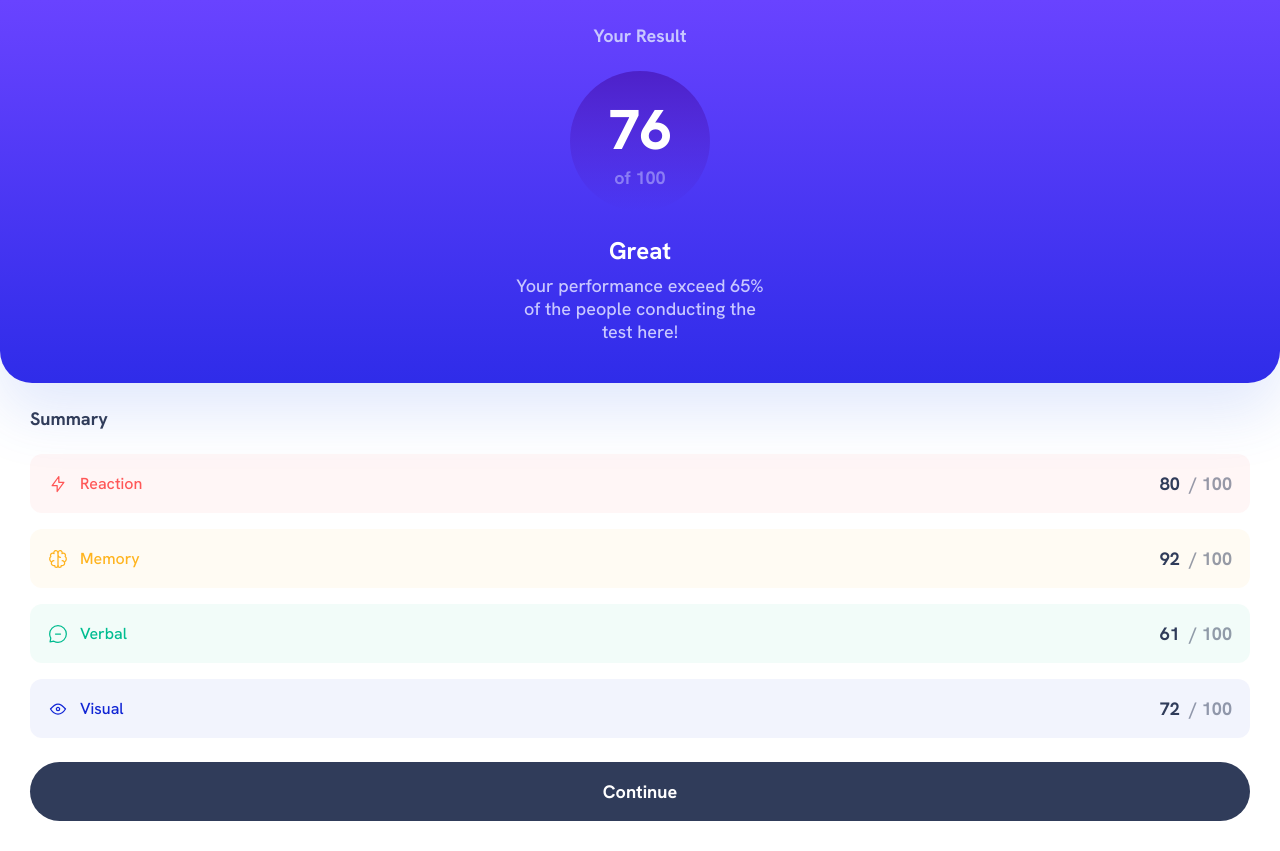
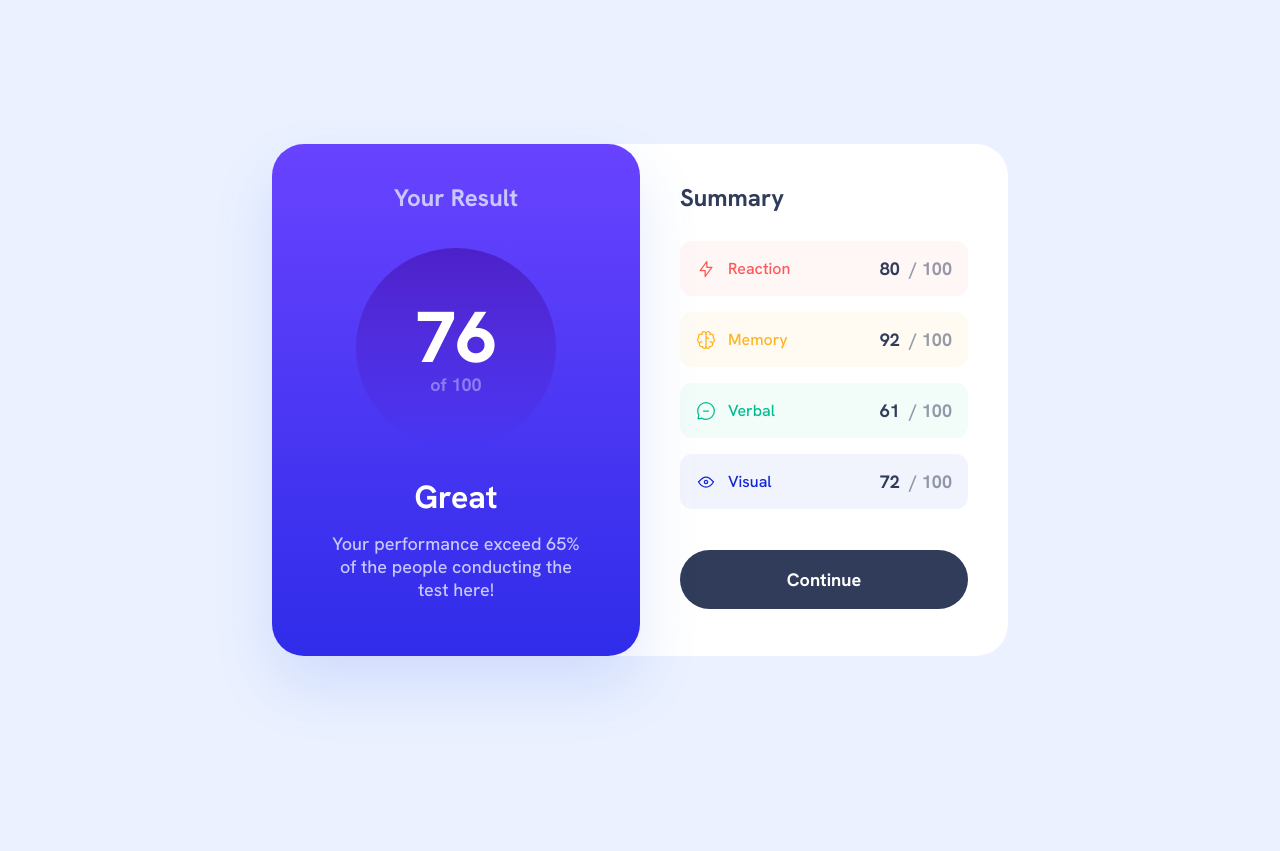
Before and after one commit to natho19/frontend-mentor-challenges, a plain HTML site: page 002-results-summary-component/index.html in a window 1280 px wide. After the commit the page ends 800 px from the top, so only its background shows below. Drawn offline with Linux system fonts and the light colour scheme.

Commit message:
responsive version desktop

```diff
--- a/002-results-summary-component/assets/css/style.css
+++ b/002-results-summary-component/assets/css/style.css
@@ -3,6 +3,7 @@
     --dark-navy: hsl(223, 30%, 27%);
     --white: hsl(0, 0%, 100%);
     --light-blue: hsl(241, 100%, 89%);
+    --very-light-blue: hsl(220, 100%, 96%);
     --red: hsl(0, 100%, 67%, 1);
     --red-95-white: hsla(0, 100%, 67%, 0.05);
     --yellow: hsl(40, 100%, 56%);
@@ -35,13 +36,15 @@
 }
 
 body {
-    margin: 0 auto;
-    max-width: 1440px;
+    margin: 0;
     font-family: 'Hanken Grotesk', sans-serif;
     font-size: 16px;
     font-weight: 500;
-    background-color: var(--white);
+    background: var(--very-light-blue);
     color: var(--dark-navy);
+    display: flex;
+    justify-content: center;
+    height: 100vh;
 }
 /*#endregion: */
 
@@ -74,27 +77,11 @@ button {
 }
 /*#endregion*/
 
-/*#region: Main*/
-.btn {
-    display: block;
-    text-align: center;
-    padding: 18px;
-    width: 100%;
-    background: var(--dark-navy);
-    color: var(--white);
-    border-radius: 128px;
-    font-size: 18px;
-    font-weight: 700;
-}
-
-.btn:hover {
-    background: var(--gradient-1);
-}
-/*#endregion: Main*/
-
 /*#region: Result*/
 .result {
-    padding: 24px;
+    position: relative;
+    z-index: 2;
+    padding: 24px 57px 40px 58px;
     border-radius: 0px 0px 32px 32px;
     background: var(--gradient-1);
     box-shadow: 0px 30px 60px 0px rgba(61, 108, 236, 0.15);
@@ -106,9 +93,9 @@ button {
 }
 
 .result--title {
-    margin-bottom: 24px;
     font-size: 18px;
     text-transform: capitalize;
+    margin-bottom: 24px;
 }
 
 .result--score {
@@ -144,13 +131,16 @@ button {
 .result--description {
     max-width: 260px;
     flex-shrink: 0;
-    margin-bottom: 16px;
 }
 /*#endregion: Result*/
 
 /*#region : Summary*/
 .summary {
-    padding: 24px 30px 30px;
+    position: relative;
+    z-index: 1;
+    margin-top: -30px;
+    padding: 54px 30px 30px;
+    background: var(--white);
 }
 
 .summary--title {
@@ -160,7 +150,7 @@ button {
 }
 
 .indicator {
-    padding: 18px;
+    padding: 16px;
     margin-bottom: 16px;
     border-radius: 12px;
     display: flex;
@@ -229,12 +219,82 @@ button {
 .indicator.is-blue .indicator--category {
     color: var(--blue);
 }
+
+.btn {
+    display: block;
+    text-align: center;
+    padding: 18px;
+    width: 100%;
+    background: var(--dark-navy);
+    color: var(--white);
+    border-radius: 128px;
+    font-size: 18px;
+    font-weight: 700;
+}
+
+.btn:hover {
+    background: var(--gradient-1);
+}
 /*#endregion: Summary*/
 
 /*#region: Responsive Desktop*/
-@media screen and (min-width: 750px) {
+@media screen and (min-width: 768px) {
     body {
         font-size: 18px;
+        align-items: center;
+    }
+
+    main {
+        display: flex;
+    }
+
+    main > * {
+        flex: 1;
+    }
+
+    .result {
+        min-width: 368px;
+        padding: 38px 54px 55px;
+        border-top-left-radius: 32px;
+        border-top-right-radius: 32px;
+    }
+
+    .result--title {
+        font-size: 24px;
+        margin-bottom: 35px;
+    }
+
+    .result--score {
+        width: 200px;
+        height: 200px;
+        margin-bottom: 28px;
+    }
+
+    .result--score strong {
+        font-size: 72px;
+    }
+
+    .result--mention {
+        font-size: 32px;
+        margin-bottom: 14px;
+    }
+
+    .summary {
+        min-width: 398px;
+        padding: 38px 40px 46px 70px;
+        margin-top: inherit;
+        margin-left: -30px;
+        border-top-right-radius: 32px;
+        border-bottom-right-radius: 32px;
+    }
+
+    .summary--title {
+        font-size: 24px;
+        margin-bottom: 28px;
+    }
+
+    .indicator.is-blue {
+        margin-bottom: 41px;
     }
 }
 /*#endregion: Responsive Desktop*/
```
